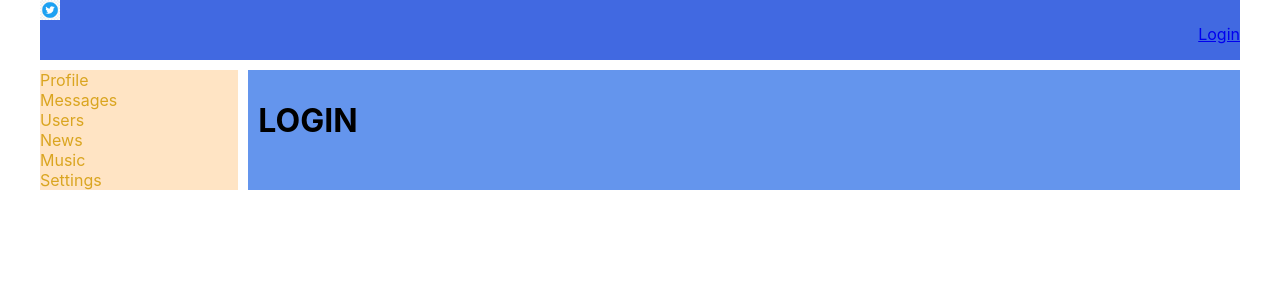
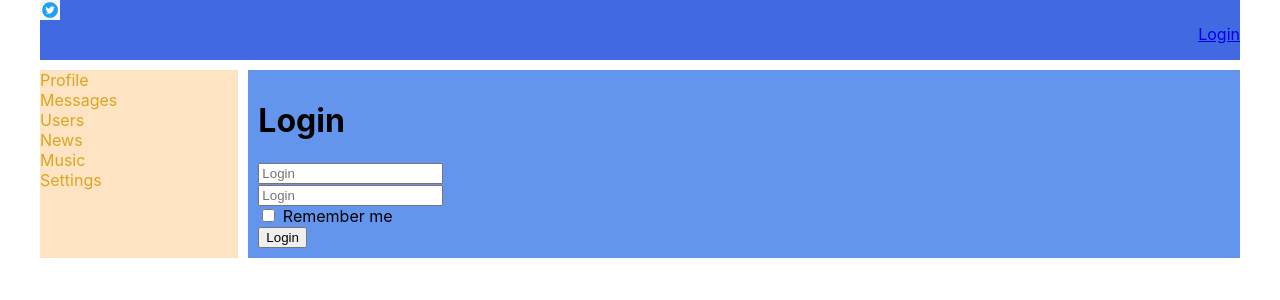
Before and after one commit to MaxOF/socialNetwork, a React (Create React App) app: page /login in a window 1280 px wide. Shown: the top 300 px of the page. Built offline with nearby package versions, Linux system fonts and the light colour scheme; no server answers.

Commit message:
75 - redux form

```diff
--- a/package.json
+++ b/package.json
@@ -12,6 +12,7 @@
     "@types/react-content-loader": "^4.0.0",
     "@types/react-dom": "^17.0.0",
     "@types/react-router-dom": "^5.3.2",
+    "@types/redux-form": "^8.3.3",
     "axios": "^0.24.0",
     "react": "^17.0.2",
     "react-dom": "^17.0.2",
@@ -20,6 +21,7 @@
     "react-router-dom": "^6.0.2",
     "react-scripts": "4.0.3",
     "redux": "^4.1.2",
+    "redux-form": "^8.3.8",
     "redux-thunk": "^2.4.1",
     "typescript": "^4.1.2",
     "web-vitals": "^1.0.1"
--- a/src/api/api.ts
+++ b/src/api/api.ts
@@ -1,5 +1,4 @@
 import axios from "axios";
-import {getUserProfile} from "../redux/profile-reducer";
 
 
 const instance = axios.create({
@@ -35,11 +34,14 @@ export const profileAPI = {
     },
     updateStatus(status: string) {
         return instance.put(`profile/status`, {status})
-    }
+    },
 }
 
 export const authAPI = {
     me() {
         return instance.get(`auth/me`)
     },
+    login() {
+        return instance.post(`auth/login`)
+    }
 }
--- a/src/components/Dialogs/Dialogs.tsx
+++ b/src/components/Dialogs/Dialogs.tsx
@@ -1,23 +1,23 @@
-import React, {ChangeEvent, useEffect} from "react";
+import React, {ChangeEvent} from "react";
 
 import DialogItem from "./DialogItem/DialogItem";
 import Message from "./Message/Message";
 
 import s from './Dialogs.module.css';
 import {DialogsPropsType} from "./DialogsContainer";
-
+import {Field, reduxForm, InjectedFormProps} from "redux-form";
 
 
 export const Dialogs = (props: DialogsPropsType) => {
 
 
     let state = props.dialogsPage
-    let dialogsElements = state.dialogs.map ((d) => {
-        return <DialogItem name={d.name} id = {d.id} />
+    let dialogsElements = state.dialogs.map((d) => {
+        return <DialogItem name={d.name} id={d.id}/>
     })
     let messagesElements = state.messages.map((m) => {
-           return <Message message={m.message} id ={m.id}/>
-        })
+        return <Message message={m.message} id={m.id}/>
+    })
     let newMessageBody = state.newMessageBody;
 
     let onSendMessageClick = () => {
@@ -37,16 +37,25 @@ export const Dialogs = (props: DialogsPropsType) => {
             </div>
             <div className={s.messages}>
                 <div>{messagesElements}</div>
-                <div>
-                    <div><textarea
-                        value={newMessageBody}
-                        onChange={onNewMessageChange}
-                        placeholder='Enter your message'></textarea></div>
-                    <div><button onClick={onSendMessageClick}>Send</button></div>
-                </div>
             </div>
         </div>
     )
 }
+type FormDataType = {
+    onMessageBody: string
+}
+export const AddMessageForm: React.FC<InjectedFormProps<FormDataType>> = (props) => {
+    return (
+        <form onSubmit={props.handleSubmit}>
+            <div>
+                <Field component="textarea" name="onMessageBody" placeholder="Enter your message" />
+            </div>
+            <div>
+                <button>Send</button>
+            </div>
+        </form>
+    )
+}
+export const AddMessageFormRedux = reduxForm<FormDataType>({form: "dialogAddMessageForm"})(AddMessageForm)
 
 export default Dialogs;
--- a/src/components/Login/Login.tsx
+++ b/src/components/Login/Login.tsx
@@ -1,15 +1,45 @@
 import React from 'react';
+import {Field, InjectedFormProps, reduxForm} from "redux-form";
+
+type FormDataType = {
+    login: string
+    password: string
+    rememberMe: boolean
+}
+
+const LoginForm: React.FC<InjectedFormProps<FormDataType>> = (props) => {
 
 
-type PropsType = {
-
-}
-const Login = (props: PropsType) => {
     return (
-        <h1>
-            LOGIN
-        </h1>
+        <form onSubmit={props.handleSubmit}>
+            <div>
+                <Field placeholder={"Login"} name={"login"} component={"input"}/>
+            </div>
+            <div>
+                <Field placeholder={"Login"} name={"password"} component={"input"}/>
+            </div>
+            <div>
+                <Field component={"input"} name={"rememberMe"} type={"checkbox"}/> Remember me
+            </div>
+            <div>
+                <button>Login</button>
+            </div>
+        </form>
     );
 };
 
+const LoginReduxForm = reduxForm<FormDataType>({form: 'login'})(LoginForm)
+
+const Login = () => {
+    const onSubmit = (formData: FormDataType) => {
+
+    }
+    return (
+        <div>
+            <h1>Login</h1>
+            <LoginReduxForm onSubmit={onSubmit}/>
+        </div>
+    )
+};
+
 export default Login;
--- a/src/components/Profile/ProfileInfo/ProfileStatus.tsx
+++ b/src/components/Profile/ProfileInfo/ProfileStatus.tsx
@@ -5,6 +5,10 @@ import s from './ProfileInfo.module.css';
 type PropsType = {
     status: string
     updateStatus: (status: string) => void
+}
+type PrevStateType = {
+    editMode: boolean
+    status: string
 }
 
 class ProfileStatus extends React.Component<PropsType, any> {
@@ -26,6 +30,14 @@ class ProfileStatus extends React.Component<PropsType, any> {
         this.setState({status: e.currentTarget.value})
     }
 
+    componentDidUpdate(prevProps: PropsType, prevState: PrevStateType) {
+        if(prevProps.status !== this.props.status){
+            this.setState({
+                status: this.props.status
+            })
+        }
+    }
+
     render() {
         return (
             <div>
--- a/src/redux/auth-reducer.ts
+++ b/src/redux/auth-reducer.ts
@@ -15,7 +15,7 @@ let initialState: InitialStateType = {
     isAuth: false,
 }
 type ActionsType =
-    setAuthUserDataType
+    setAuthUserDataType | setAuthLoginData
 
 export const authReducer = (state = initialState, action: ActionsType): InitialStateType => {
     switch (action.type) {
@@ -24,6 +24,11 @@ export const authReducer = (state = initialState, action: ActionsType): InitialS
                 ...state,
                 ...action.data,
                 isAuth: true
+            }
+        case 'SET_LOGIN_DATA':
+            return {
+                ...state,
+                ...action.data
             }
         default:
             return state
@@ -51,3 +56,25 @@ export const getAuthUserData = () => {
             })
     }
 }
+
+export type setAuthLoginData = ReturnType<typeof setLoginData>
+export const setLoginData = (email: string, password: string, rememberMe: boolean, captcha: boolean) => ({
+    type: 'SET_LOGIN_DATA',
+    data: {
+        email,
+        password,
+        rememberMe,
+        captcha
+    }
+}) as const
+export const getLoginData = () => {
+    return (dispatch: Dispatch) => {
+        authAPI.login()
+            .then(response => {
+                if(response.data.resultCode === 0) {
+                    let {email, password, rememberMe, captcha} = response.data.data
+                    dispatch(setLoginData(email, password, rememberMe, captcha));
+                }
+            })
+    }
+}
--- a/src/redux/profile-reducer.ts
+++ b/src/redux/profile-reducer.ts
@@ -103,7 +103,6 @@ export const getStatus = (userId: string) => {
     return (dispatch: Dispatch) => {
         profileAPI.getStatus(userId)
             .then(response => {
-                debugger;
                 dispatch(setStatus(response.data))
             })
     }
--- a/src/redux/redux-store.ts
+++ b/src/redux/redux-store.ts
@@ -4,6 +4,7 @@ import dialogsReducer from "./dialogs-reducer";
 import {usersReducer} from "./users-reducer";
 import {authReducer} from "./auth-reducer";
 import thunkMiddleWare from "redux-thunk"
+import { reducer as formReducer } from 'redux-form'
 
 
 export const rootReducer = combineReducers({
@@ -11,6 +12,7 @@ export const rootReducer = combineReducers({
     dialogsPage: dialogsReducer,
     usersPage: usersReducer,
     auth: authReducer,
+    form: formReducer,
 })
 export type AppStateType = ReturnType<typeof rootReducer>
 export type ReduxStoreType = typeof store
```
Also changed, not shown: 1 other file (tests, documents, lock files or other folders).
